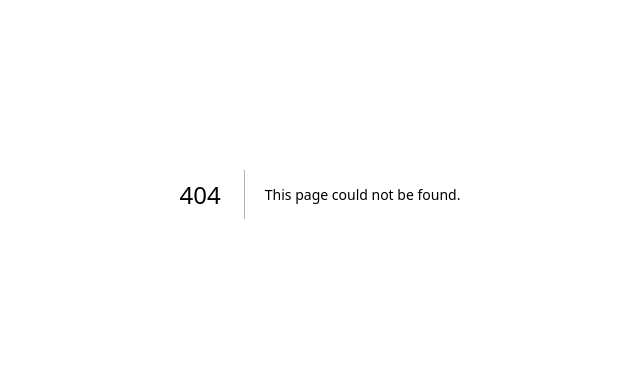
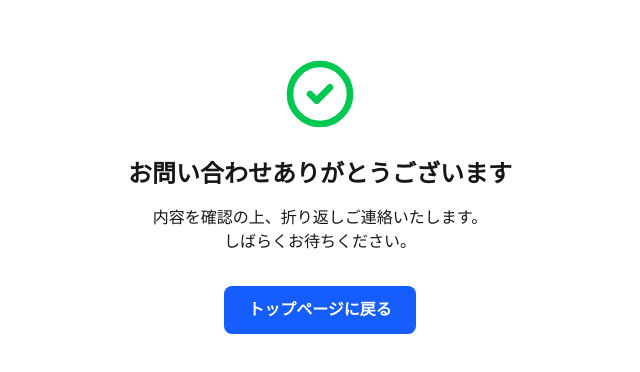
Before and after one commit to kashitaka0119/kameme-portfolio, a Next.js app: page /thanks in a window 1280 px wide. Before the commit this address had no page. Shown: the part 206-578 px from the top of the page, without its empty margins (320-960 px from the left). Built offline with nearby package versions, Linux system fonts and the light colour scheme; a web font is replaced by a local one.

Commit message:
お問い合わせ完了ページ追加

```diff
--- /dev/null
+++ b/src/app/thanks/page.tsx
@@ -0,0 +1,46 @@
+import Link from 'next/link'
+import { Metadata } from 'next'
+
+export const metadata: Metadata = {
+  title: 'お問い合わせ完了 | かめめ',
+  description: 'お問い合わせありがとうございます。',
+  robots: 'noindex, nofollow',
+}
+
+export default function ThanksPage() {
+  return (
+    <main className="min-h-screen flex items-center justify-center px-4">
+      <div className="text-center max-w-md">
+        <div className="mb-6">
+          <svg
+            className="w-20 h-20 mx-auto text-green-500"
+            fill="none"
+            stroke="currentColor"
+            viewBox="0 0 24 24"
+          >
+            <path
+              strokeLinecap="round"
+              strokeLinejoin="round"
+              strokeWidth={2}
+              d="M9 12l2 2 4-4m6 2a9 9 0 11-18 0 9 9 0 0118 0z"
+            />
+          </svg>
+        </div>
+        <h1 className="text-2xl font-bold mb-4">
+          お問い合わせありがとうございます
+        </h1>
+        <p className="text-foreground/70 mb-8">
+          内容を確認の上、折り返しご連絡いたします。
+          <br />
+          しばらくお待ちください。
+        </p>
+        <Link
+          href="/"
+          className="inline-block px-6 py-3 bg-blue-600 text-white rounded-lg hover:bg-blue-700 transition-colors font-bold"
+        >
+          トップページに戻る
+        </Link>
+      </div>
+    </main>
+  )
+}
--- a/src/components/auto/sections/ContactSection.tsx
+++ b/src/components/auto/sections/ContactSection.tsx
@@ -1,6 +1,7 @@
 'use client'
 
 import { useState } from 'react'
+import { useRouter } from 'next/navigation'
 import { cn } from '@/lib/utils'
 
 interface FormData {
@@ -10,6 +11,7 @@ interface FormData {
 }
 
 export default function ContactSection() {
+  const router = useRouter()
   const [formData, setFormData] = useState<FormData>({
     name: '',
     email: '',
@@ -40,8 +42,7 @@ export default function ContactSection() {
       })
 
       if (response.ok) {
-        setSubmitStatus('success')
-        setFormData({ name: '', email: '', message: '' })
+        router.push('/thanks')
       } else {
         setSubmitStatus('error')
       }
--- a/src/components/ui/ContactForm.tsx
+++ b/src/components/ui/ContactForm.tsx
@@ -1,11 +1,13 @@
 'use client'
 
 import { useState } from 'react'
+import { useRouter } from 'next/navigation'
 import { validateEmail } from '@/lib/utils'
 import Button from './Button'
 import type { ContactFormData } from '@/types'
 
 export default function ContactForm() {
+  const router = useRouter()
   const [formData, setFormData] = useState<ContactFormData>({
     name: '',
     email: '',
@@ -54,9 +56,7 @@ export default function ContactForm() {
       })
 
       if (response.ok) {
-        setSubmitStatus('success')
-        setFormData({ name: '', email: '', message: '' })
-        setErrors({})
+        router.push('/thanks')
       } else {
         setSubmitStatus('error')
       }
```
